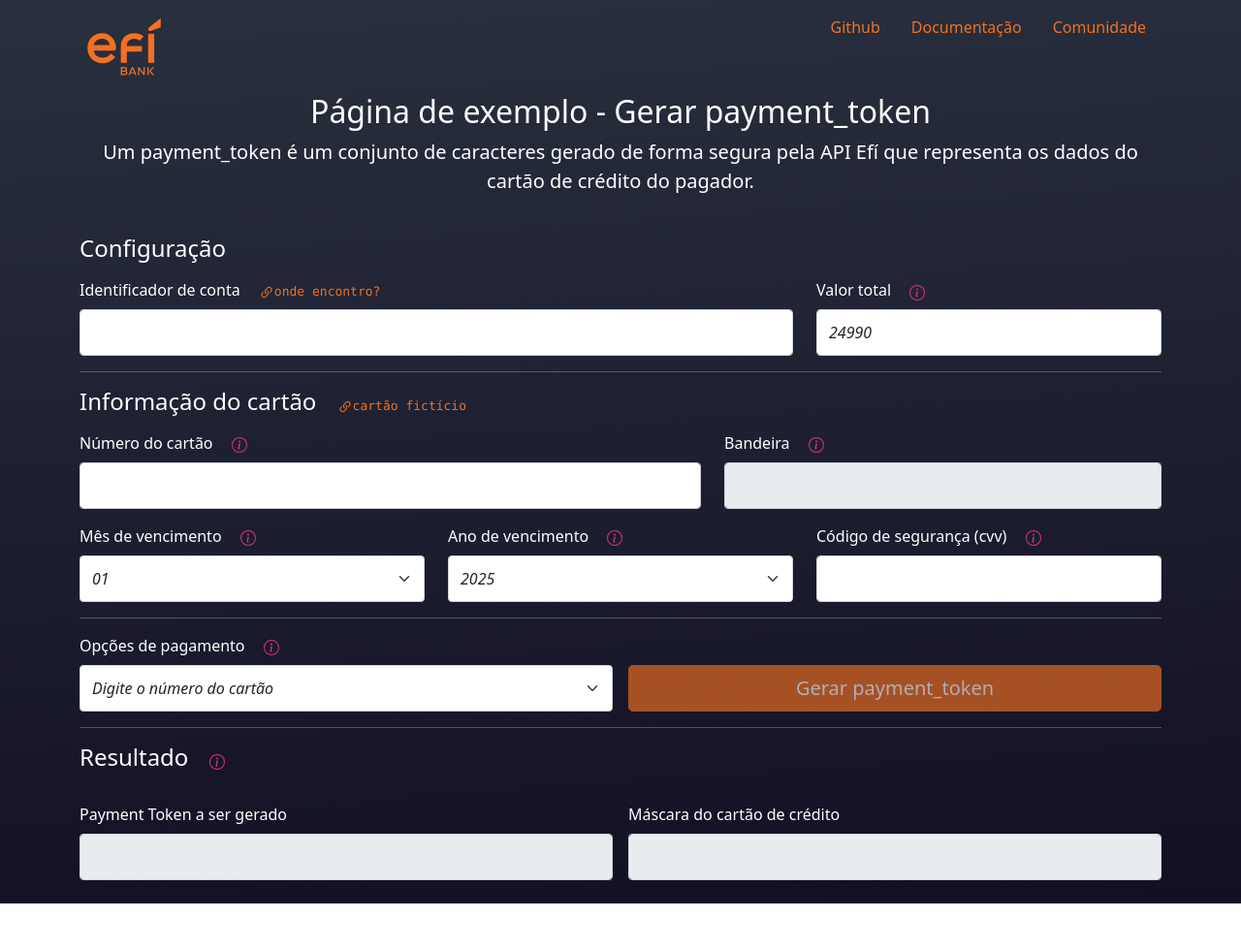
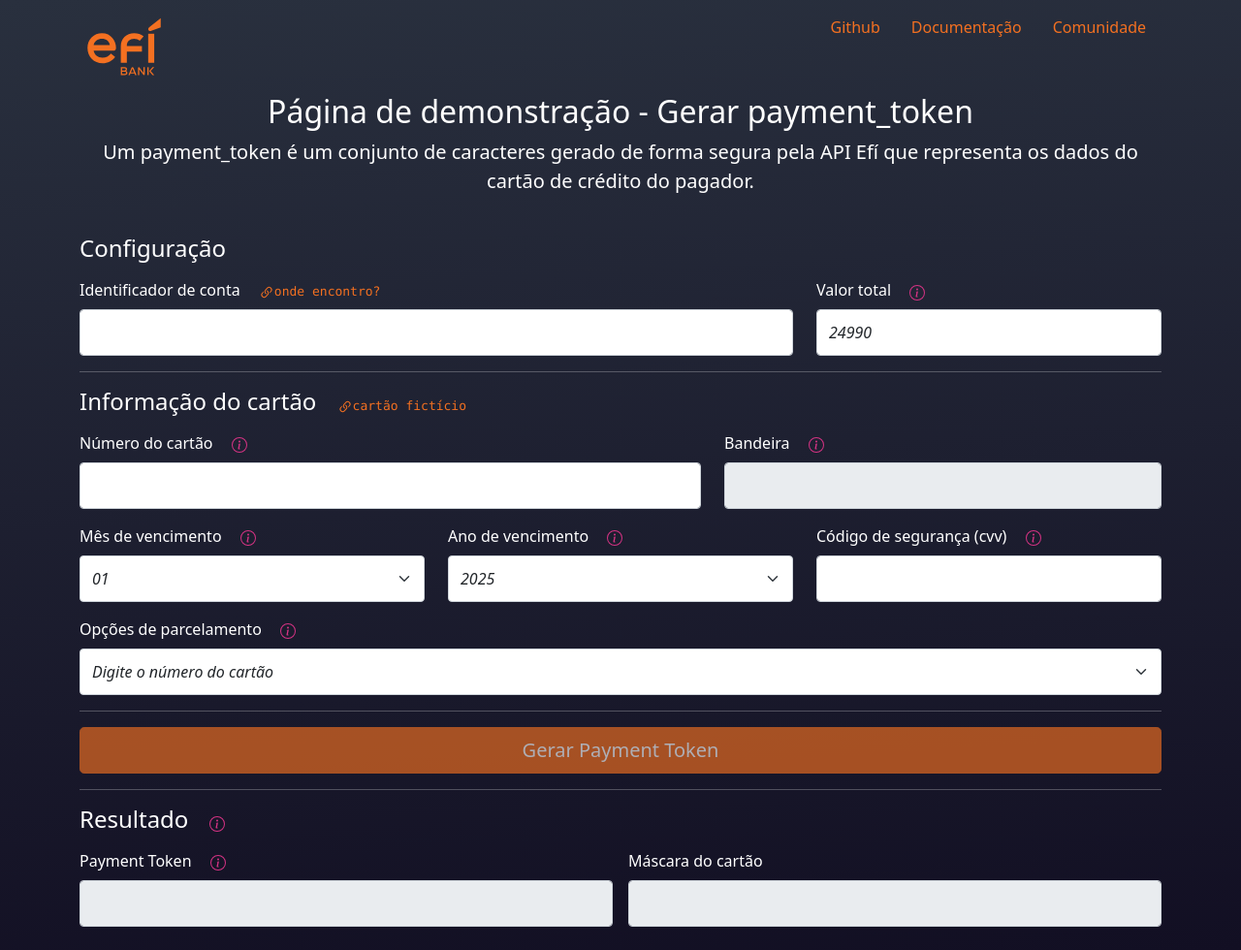
Before and after one commit to efipay/js-payment-token-efi, a website: page index.html in a window 1280 px wide. Shown: the whole page at 97% size. Before the commit the page ends 932 px from the top, so only its background shows below. Drawn offline with Linux system fonts and the light colour scheme.

Commit message:
💄fix: Estilização da página e alteração para sandbox

```diff
--- a/assets/css/custom.css
+++ b/assets/css/custom.css
@@ -21,10 +21,6 @@
 	font-family: inherit;
 }
 
-#gerarPaymentToken {
-	margin-top: 32px;
-}
-
 code {
 	font-size: 13px;
 	padding: 15px;
--- a/index.html
+++ b/index.html
@@ -45,15 +45,13 @@
                 if (inputNumeroCartao.value.length >= 15) {
                     try {
                         EfiJs.CreditCard
-                            .debugger(false)
+                            .debugger(true)
                             .setCardNumber(inputNumeroCartao.value)
                             .verifyCardBrand()
                             .then(bandeira => {
                                 inputBandeira.value = bandeira;
 
-                                if (bandeira !== 'undefined') { // Se encontrar uma bandeira válida, e aciona a função para buscar as opções de parcelamento
-                                    buscarParcelamemto(bandeira);
-                                }
+                                buscarParcelamemto(bandeira); // aciona a função para buscar as opções de parcelamento
                             });
                     } catch (error) {
                         alert(`Erro ao obter a bandeira!\n\nCódigo: ${error.code}\nNome: ${error.error}\nMensagem: ${error.error_description}`);
@@ -76,7 +74,7 @@
                     EfiJs.CreditCard
                         .debugger(false)
                         .setAccount(inputIdentificadorConta.value)
-                        .setEnvironment('production') // 'production' or 'homologation'
+                        .setEnvironment('sandbox') // 'production' or 'sandbox'
                         .setBrand(bandeira)
                         .setTotal(parseInt(inputValorTotal.value))
                         .getInstallments()
@@ -115,7 +113,7 @@
                     EfiJs.CreditCard
                         .debugger(false)
                         .setAccount(inputIdentificadorConta.value)
-                        .setEnvironment('production') // 'production' or 'homologation'
+                        .setEnvironment('sandbox') // 'production' or 'sandbox'
                         .setCreditCardData({
                             brand: inputBandeira.value,
                             number: inputNumeroCartao.value,
@@ -199,7 +197,7 @@
             </ul>
 
             <div class="py-2 text-center">
-                <h2>Página de exemplo - Gerar payment_token</h2>
+                <h2>Página de demonstração - Gerar payment_token</h2>
                 <p class="lead">Um payment_token é um conjunto de caracteres gerado de forma segura pela API Efí que
                     representa os
                     dados do cartão de crédito do pagador.</p>
@@ -337,15 +335,9 @@
                         </label>
                         <input type="text" class="form-control" name="cvv" id="cvv">
                     </div>
-                </div>
-                <!-- Fim - Inputs com informações do cartão de crédito  -->
 
-                <hr>
-
-                <!-- Início - Informação de parcelamento e botão para acionar a geração do payment_token   -->
-                <div class="row g-3">
-                    <div class="col-md-6">
-                        <label for="opcoesParcelamento" class="form-label">Opções de pagamento
+                    <div class="col-md-12">
+                        <label for="opcoesParcelamento" class="form-label">Opções de parcelamento
                             <code data-bs-toggle="tooltip" data-bs-placement="top"
                                 title="Obtida quando definida a bandeira">
                                 <svg xmlns="http://www.w3.org/2000/svg" width="16" height="16" fill="currentColor" class="bi bi-info-circle" viewBox="0 0 16 16">
@@ -358,16 +350,22 @@
                             <option value="0">Digite o número do cartão</option>
                         </select>
                     </div>
-                    <div class="col-md-6">
+                </div>
+                <!-- Fim - Inputs com informações do cartão de crédito  -->
+
+                <hr>
+
+                <!-- Início - Informação de parcelamento e botão para acionar a geração do payment_token   -->
+                <div class="row g-3">
+                    <div class="col-md-12">
                         <button class="w-100 btn btn-primary btn-lg disabled" id="gerarPaymentToken" type="button">Gerar
-                            payment_token</button>
+                            Payment Token</button>
                     </div>
                 </div>
                 <!-- Fim - Informação de parcelamento e botão para acionar a geração do payment_token -->
 
                 <hr>
 
-                <div class="row g-3">
                 <h4 class="mb-3">Resultado <code data-bs-toggle="tooltip" data-bs-placement="top"
                         title="Obtidas após execução das funções acionadas pelo botão">
                     <svg xmlns="http://www.w3.org/2000/svg" width="16" height="16" fill="currentColor" class="bi bi-info-circle" viewBox="0 0 16 16">
@@ -376,13 +374,20 @@
                     </svg>
                 </code>
                 </h4>
+                <div class="row g-3">
                     <div class="col-md-6"> <!-- Input que receberá o payment_token gerado -->
-                        <label for="paymentToken" class="form-label">Payment Token a ser gerado</label>
+                        <label for="paymentToken" class="form-label">Payment Token <code data-bs-toggle="tooltip"
+                                data-bs-placement="top" title="payment_token gerado para ambiente de homologação">
+                            <svg xmlns="http://www.w3.org/2000/svg" width="16" height="16" fill="currentColor" class="bi bi-info-circle" viewBox="0 0 16 16">
+                            <path d="M8 15A7 7 0 1 1 8 1a7 7 0 0 1 0 14zm0 1A8 8 0 1 0 8 0a8 8 0 0 0 0 16z"/>
+                            <path d="m8.93 6.588-2.29.287-.082.38.45.083c.294.07.352.176.288.469l-.738 3.468c-.194.897.105 1.319.808 1.319.545 0 1.178-.252 1.465-.598l.088-.416c-.2.176-.492.246-.686.246-.275 0-.375-.193-.304-.533L8.93 6.588zM9 4.5a1 1 0 1 1-2 0 1 1 0 0 1 2 0z"/>
+                            </svg></label>
+                    </code>
                             <input type="text" class="form-control" name="paymentToken" id="paymentToken" readonly>
                     </div>
 
                     <div class="col-md-6"> <!-- Input que receberá o card_mask gerado -->
-                        <label for="mascaraCartao" class="form-label">Máscara do cartão de crédito</label>
+                        <label for="mascaraCartao" class="form-label">Máscara do cartão</label>
                         <input type="text" class="form-control" name="mascaraCartao" id="mascaraCartao" readonly>
                     </div>
                 </div>
```
Lines whose indentation alone changed are shown as unchanged.
